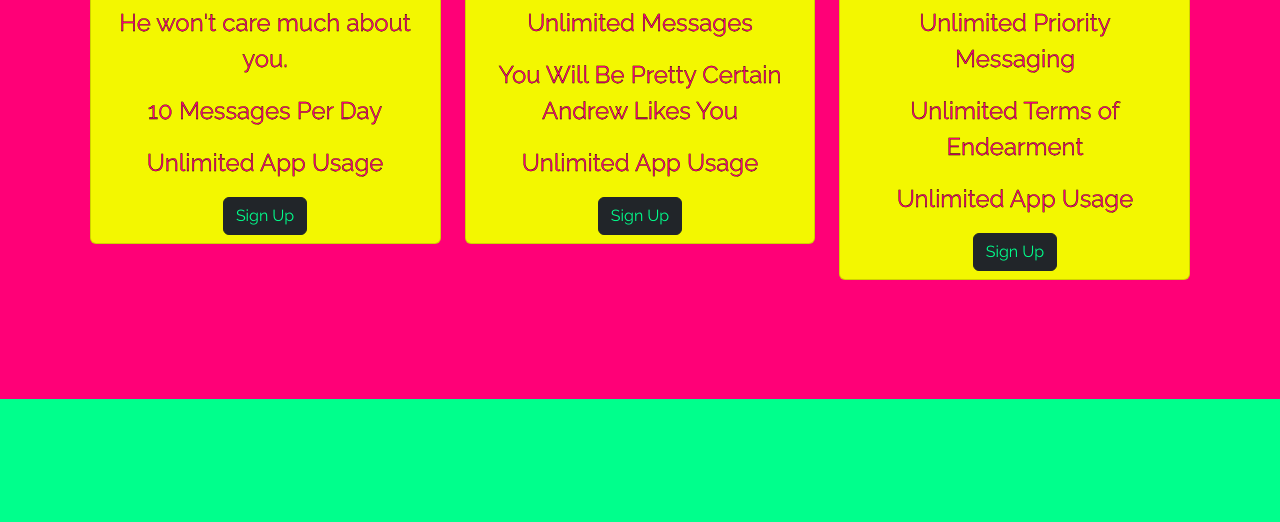
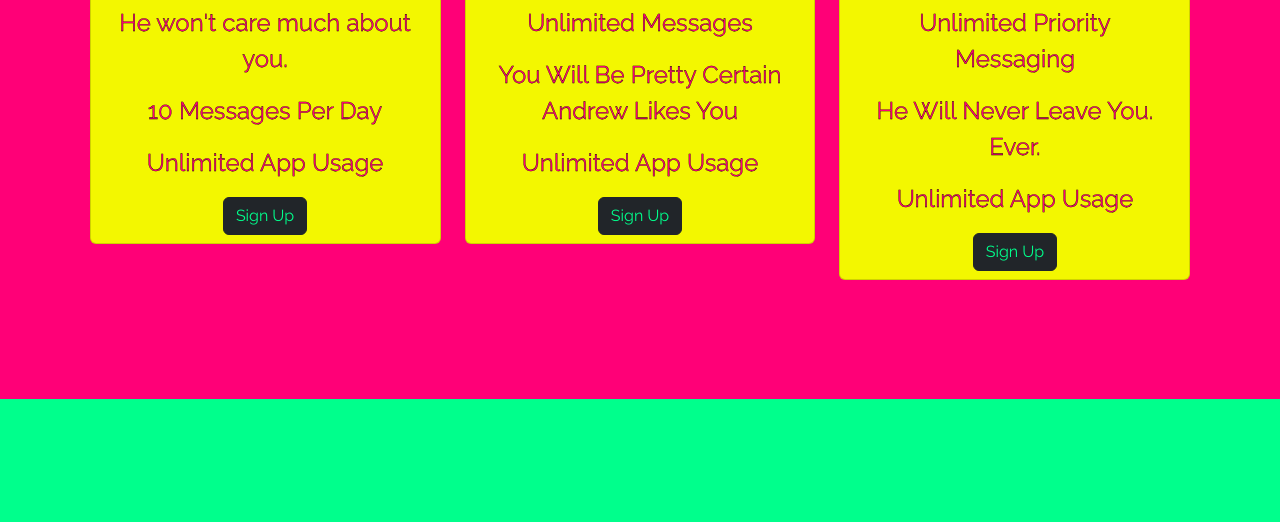
Before and after one commit to Gazebeaux/tindrew, a website: page index.html in a window 1280 px wide. Shown: the part 3493-4015 px from the top of the page. Drawn offline with nearby package versions, Linux system fonts and the light colour scheme; grey boxes are pictures that could not be loaded.

Commit message:
Update index.html

```diff
--- a/index.html
+++ b/index.html
@@ -275,7 +275,7 @@
             <div class="card-footer">
               <h2 class="cardtxt2">$99 / mo</h2>
               <p class="cardtxt3">Unlimited Priority Messaging</p>
-              <p class="cardtxt3">Unlimited Terms of Endearment</p>
+              <p class="cardtxt3">He Will Never Leave You. Ever.</p>
               <p class="cardtxt3">Unlimited App Usage</p>
               <button type="button" class="btn btn-md btn-dark">Sign Up</button>
             </div>
```
